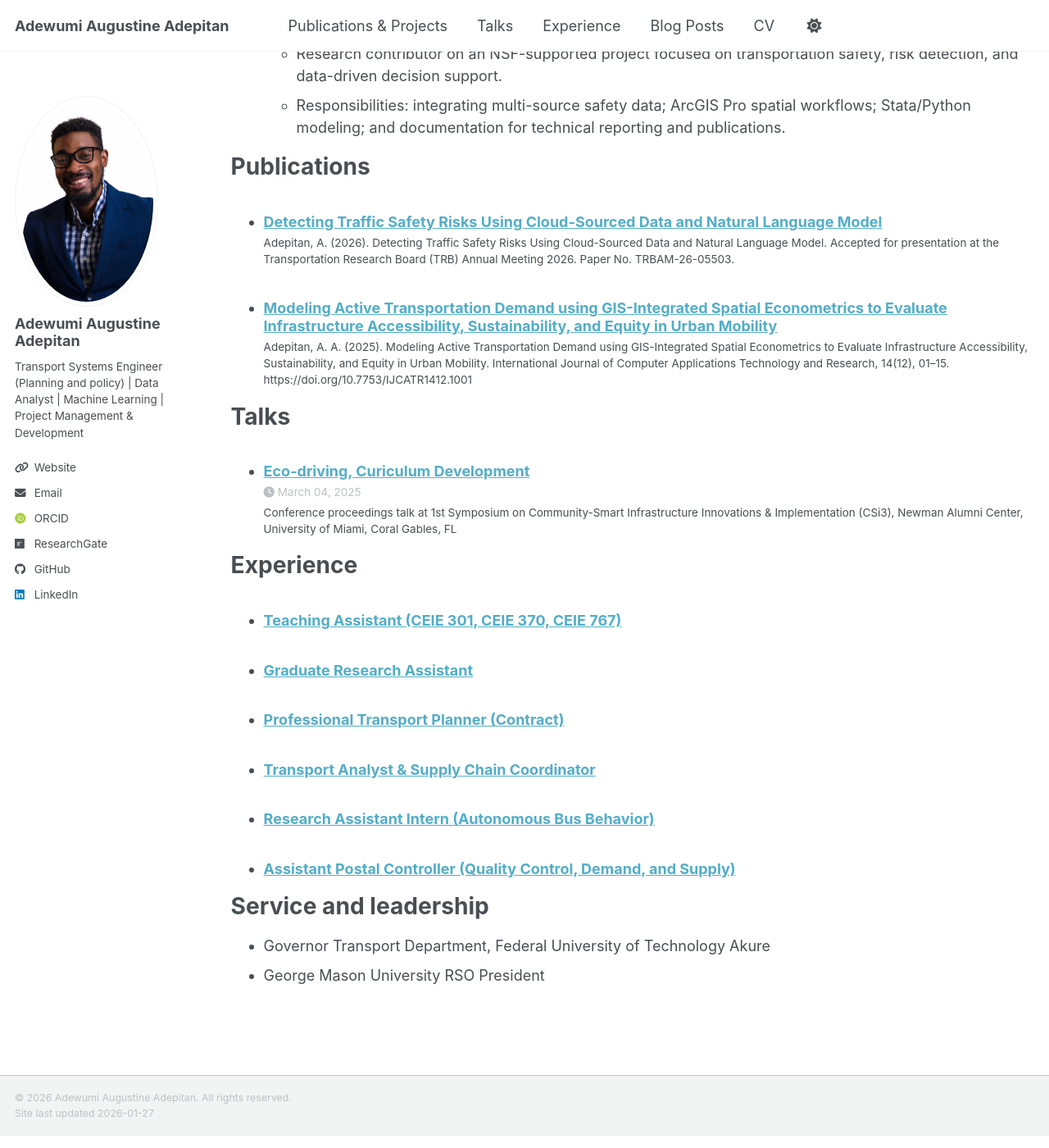
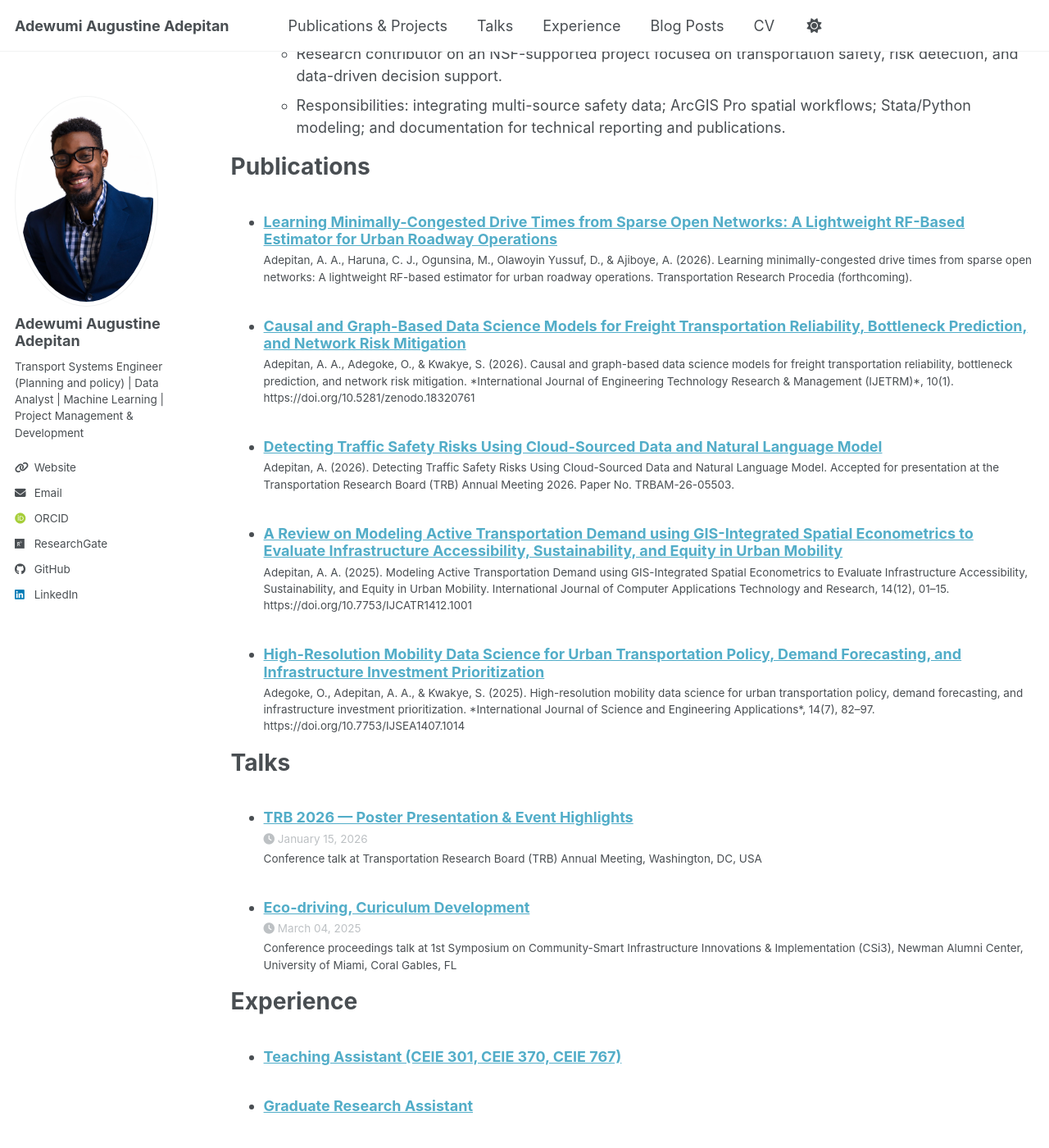
Before and after one commit to AdewumiAdepitan/AdewumiA-A-gitac.github.io, a Jekyll site: the page built from _pages/cv.md, in a window 1280 px wide and 1400 px high, scrolled down 947 px. Shown: the whole window at 82% size. Built offline with Jekyll 4.4.1, drawn with Linux system fonts in a browser that asks for light colours; some web fonts are replaced; a script bundle is joined from its source files by our own code; library files that are not in the unit come from our copies.

Commit message:
Add TRB 2026 talk, new publications, and images

```diff
--- a/_publications/2025-01-01-active-transport-demand-review.md
+++ b/_publications/2025-01-01-active-transport-demand-review.md
@@ -1,5 +1,5 @@
 ---
-title: "Modeling Active Transportation Demand using GIS-Integrated Spatial Econometrics to Evaluate Infrastructure Accessibility, Sustainability, and Equity in Urban Mobility"
+title: "A Review on Modeling Active Transportation Demand using GIS-Integrated Spatial Econometrics to Evaluate Infrastructure Accessibility, Sustainability, and Equity in Urban Mobility"
 collection: publications
 category: manuscripts
 permalink: /publication/active-transport-demand-gis-spatial-econometrics
--- /dev/null
+++ b/_publications/2025-01-01-high-resolution-mobility-data-science.md
@@ -0,0 +1,18 @@
+---
+title: "High-Resolution Mobility Data Science for Urban Transportation Policy, Demand Forecasting, and Infrastructure Investment Prioritization"
+collection: publications
+category: manuscripts
+permalink: /publication/high-resolution-mobility-data-science
+date: 2025-01-01
+venue: "International Journal of Science and Engineering Applications (IJSEA)"
+paperurl: "https://doi.org/10.7753/IJSEA1407.1014"
+citation: "Adegoke, O., Adepitan, A. A., & Kwakye, S. (2025). High-resolution mobility data science for urban transportation policy, demand forecasting, and infrastructure investment prioritization. *International Journal of Science and Engineering Applications*, 14(7), 82–97. https://doi.org/10.7753/IJSEA1407.1014"
+author: "Adewumi A. Adepitan"
+---
+
+**Journal Article (Published, 2025)**
+
+- **Journal:** International Journal of Science and Engineering Applications (IJSEA)
+- **Volume / Issue / Pages:** Vol. 14, Issue 7, pp. 82–97
+- **DOI:** https://doi.org/10.7753/IJSEA1407.1014
+- **Access:** [Download full paper (PDF)](https://ijsea.com/archive/volume14/issue7/IJSEA14071014.pdf)
--- /dev/null
+++ b/_publications/2026-01-01-freight-causal-graph-reliability.md
@@ -0,0 +1,18 @@
+---
+title: "Causal and Graph-Based Data Science Models for Freight Transportation Reliability, Bottleneck Prediction, and Network Risk Mitigation"
+collection: publications
+category: manuscripts
+permalink: /publication/freight-causal-graph-reliability
+date: 2026-01-01
+venue: "International Journal of Engineering Technology Research & Management (IJETRM)"
+paperurl: "https://doi.org/10.5281/zenodo.18320761"
+citation: "Adepitan, A. A., Adegoke, O., & Kwakye, S. (2026). Causal and graph-based data science models for freight transportation reliability, bottleneck prediction, and network risk mitigation. *International Journal of Engineering Technology Research & Management (IJETRM)*, 10(1). https://doi.org/10.5281/zenodo.18320761"
+author: "Adewumi A. Adepitan"
+---
+
+**Journal Article (Published, January 2026)**
+
+- **Journal:** International Journal of Engineering Technology Research & Management (IJETRM)
+- **Volume / Issue:** Vol. 10, Issue 1
+- **DOI:** https://doi.org/10.5281/zenodo.18320761
+- **Access:** [Download full paper (PDF)](https://ijetrm.com/issues/files/Jan-2026-21-1768960436-JAN34.pdf)
--- /dev/null
+++ b/_publications/2026-01-04-minimally-congested-drive-times-smile.md
@@ -0,0 +1,16 @@
+---
+title: "Learning Minimally-Congested Drive Times from Sparse Open Networks: A Lightweight RF-Based Estimator for Urban Roadway Operations"
+collection: publications
+category: conference proceedings
+permalink: /publication/minimally-congested-drive-times-smile-2026
+date: 2026-01-04
+venue: "2nd International Conference on Smart Mobility and Logistics Ecosystems (SMILE 2026)"
+paperurl: "https://arxiv.org/abs/2601.06124"
+citation: "Adepitan, A. A., Haruna, C. J., Ogunsina, M., Olawoyin Yussuf, D., & Ajiboye, A. (2026). Learning minimally-congested drive times from sparse open networks: A lightweight RF-based estimator for urban roadway operations. Transportation Research Procedia (forthcoming)."
+author: "Name Name"
+---
+
+**Status:** Accepted for presentation at **SMILE 2026 (February 2026)** and to appear in *Transportation Research Procedia (Elsevier)*.
+
+**Abstract:**
+Accurate roadway travel-time prediction is foundational to transportation systems analysis, yet reliance on data-intensive congestion models or naïve heuristics limits scalability and practical adoption. This paper develops a lightweight estimator for minimally-congested car travel times that integrates open road-network data, speed constraints, and sparse control and turn features within a Random Forest framework. Using an urban testbed, the pipeline constructs drivable networks from volunteered geographic data, derives sparse operational features (e.g., signals, stops, crossings, yielding, roundabouts), and trains a regression ensemble on limited high-quality reference travel times. Out-of-sample evaluation demonstrates consistent improvements over shortest-path baselines under low-traffic conditions, supporting scalable applications in transportation planning, accessibility analysis, and network performance evaluation where congestion data are sparse or unavailable.
--- /dev/null
+++ b/_talks/2026-01-15-trb-2026.md
@@ -0,0 +1,73 @@
+---
+title: "TRB 2026 — Poster Presentation & Event Highlights"
+collection: talks
+type: "Conference talk"
+permalink: /talks/trb-2026
+venue: "Transportation Research Board (TRB) Annual Meeting"
+date: 2026-01-15
+location: "Washington, DC, USA"
+author: "Adewumi A. Adepitan"
+---
+
+I presented a poster at the **Transportation Research Board (TRB) 2026 Annual Meeting**. This page documents the poster, a brief summary of what I spoke about, and selected photos from the event.
+
+## Poster Presentation
+**Title:** *(replace this with your actual poster title)*
+
+- Poster (PDF): [Download poster]({{ "/files/TRB2026/TRB2026_Poster_Adepitan.pdf" | relative_url }})
+
+## What I spoke about
+In this poster, I presented a data-driven framework for detecting traffic safety risks using **cloud-sourced near-miss data and Natural Language Processing (NLP)**, with a focus on pedestrian and cyclist safety. The motivation is that crash records are reactive and capture only a subset of hazardous events, while many risky situations occur repeatedly without resulting in reported crashes.
+
+I explained how over **3,000 near-miss reports** from Northern Virginia Families for Safe Streets were processed using NLP to extract key risk behaviors from unstructured narratives, including **red-light running, crosswalk conflicts, and failure-to-yield**. These near-miss indicators were aggregated at the intersection level and linked with **more than 5,000 police-reported pedestrian and bicycle crashes** from VDOT (2017–2025).
+
+Using a **Zero-Inflated Poisson (ZIP) model** accounting for roadway functional class, the results show that intersections with higher frequencies of specific near-miss behaviors—particularly red-light running—are significantly associated with higher crash occurrence. I concluded by highlighting how near-miss data can serve as an **early warning system** to proactively identify high-risk locations and prioritize targeted safety interventions before crashes accumulate.
+
+## Evidence / Links
+- Poster (PDF): [Download poster]({{ "/files/TRB2026/TRB2026_Poster_Adepitan.pdf" | relative_url }})
+- TRB 2026 Annual Meeting: [Conference website](https://annualmeeting.mytrb.org/OnlineProgram/Details/25012)
+- LinkedIn post: [View my LinkedIn post](https://www.linkedin.com/feed/update/urn:li:activity:7419291697278267394/)
+- Affiliation: George Mason University, Sid and Reva Dewberry Department of Civil, Environmental, and Infrastructure Engineering
+- Funding: National Science Foundation (NSF) Grant #2431423
+
+## Photos
+
+<div>
+  <img src="{{ '/images/talks/trb-2026/IMG_7579.jpg' | relative_url }}" style="width:49%; height:auto; margin-right:1%;">
+  <img src="{{ '/images/talks/trb-2026/IMG_7589.jpg' | relative_url }}" style="width:49%; height:auto;">
+</div>
+<br>
+
+<div>
+  <img src="{{ '/images/talks/trb-2026/IMG_7596.jpg' | relative_url }}" style="width:49%; height:auto; margin-right:1%;">
+  <img src="{{ '/images/talks/trb-2026/IMG_7607.jpg' | relative_url }}" style="width:49%; height:auto;">
+</div>
+<br>
+
+<div>
+  <img src="{{ '/images/talks/trb-2026/IMG_7643.jpg' | relative_url }}" style="width:49%; height:auto; margin-right:1%;">
+  <img src="{{ '/images/talks/trb-2026/IMG_7653.jpg' | relative_url }}" style="width:49%; height:auto;">
+</div>
+<br>
+
+<div>
+  <img src="{{ '/images/talks/trb-2026/IMG_7658.jpg' | relative_url }}" style="width:49%; height:auto; margin-right:1%;">
+  <img src="{{ '/images/talks/trb-2026/IMG_7665.jpg' | relative_url }}" style="width:49%; height:auto;">
+</div>
+<br>
+
+<div>
+  <img src="{{ '/images/talks/trb-2026/IMG_7669.jpg' | relative_url }}" style="width:49%; height:auto; margin-right:1%;">
+  <img src="{{ '/images/talks/trb-2026/IMG_7672.jpg' | relative_url }}" style="width:49%; height:auto;">
+</div>
+<br>
+
+<div>
+  <img src="{{ '/images/talks/trb-2026/IMG_7673.jpg' | relative_url }}" style="width:49%; height:auto; margin-right:1%;">
+  <img src="{{ '/images/talks/trb-2026/IMG_7674.jpg' | relative_url }}" style="width:49%; height:auto;">
+</div>
+<br>
+
+<div>
+  <img src="{{ '/images/talks/trb-2026/IMG_7684.jpg' | relative_url }}" style="width:49%; height:auto;">
+</div>
```
Also changed, not shown: images/talks/trb-2026/IMG_2224.jpg (added), images/talks/trb-2026/IMG_7607.jpg (added), images/talks/trb-2026/IMG_7643.jpg (added), images/talks/trb-2026/IMG_7653.jpg (added), images/talks/trb-2026/IMG_7665.jpg (added), images/talks/trb-2026/IMG_7669.jpg (added), 9 other files.
